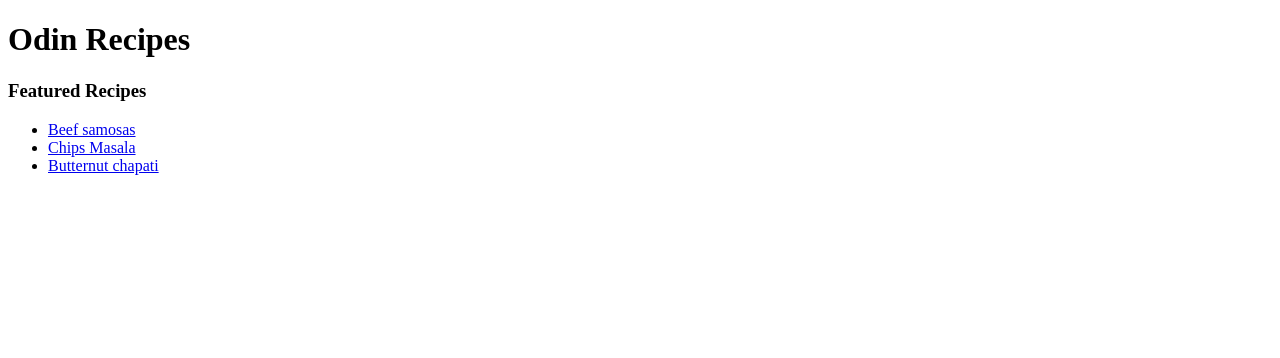
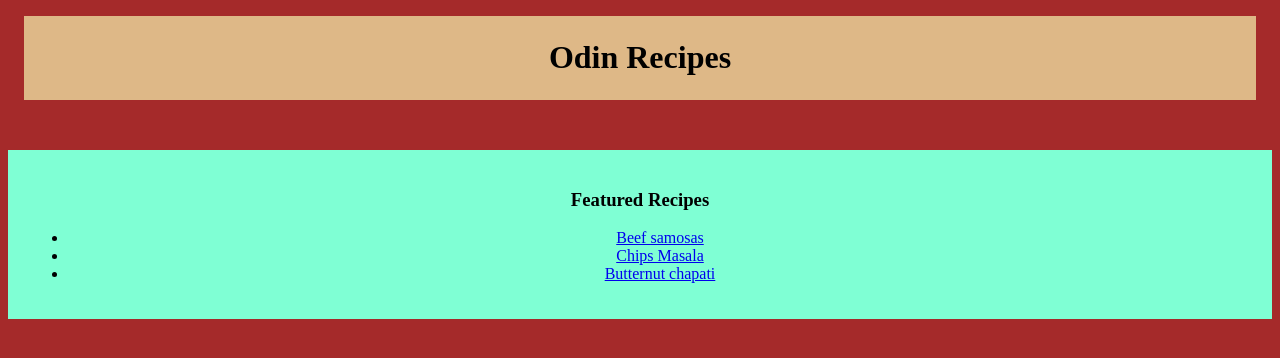
Before and after one commit to sw-eden/odin-recipes, a plain HTML site: page index.html in a window 1280 px wide. Drawn offline with Linux system fonts and the light colour scheme.

Commit message:
Add style.css to index.html

```diff
--- a/index.html
+++ b/index.html
@@ -2,15 +2,18 @@
 <html lang="en">
 <head>
     <meta charset="UTF-8">
-    <title>Odin Recipes</title>
+    <title>lOdin Recipes</title>
+    <link rel="stylesheet" href="style.css">
 </head>
 <body>
-  <h1>Odin Recipes</h1>
+  <div class="title"><h1>Odin Recipes</h1></div>
+ <div class="list">
   <h3>Featured Recipes</h3>
-  <ul>
+ <ul>
     <li><a href="recipes/beef-samosas.html">Beef samosas</a></li>
     <li><a href="recipes/chips-masala.html">Chips Masala</a></li>
     <li><a href="recipes/butternut-chapati.html">Butternut chapati</a></li>
   </ul>
+  </div>
 </body>
 </html>
```
